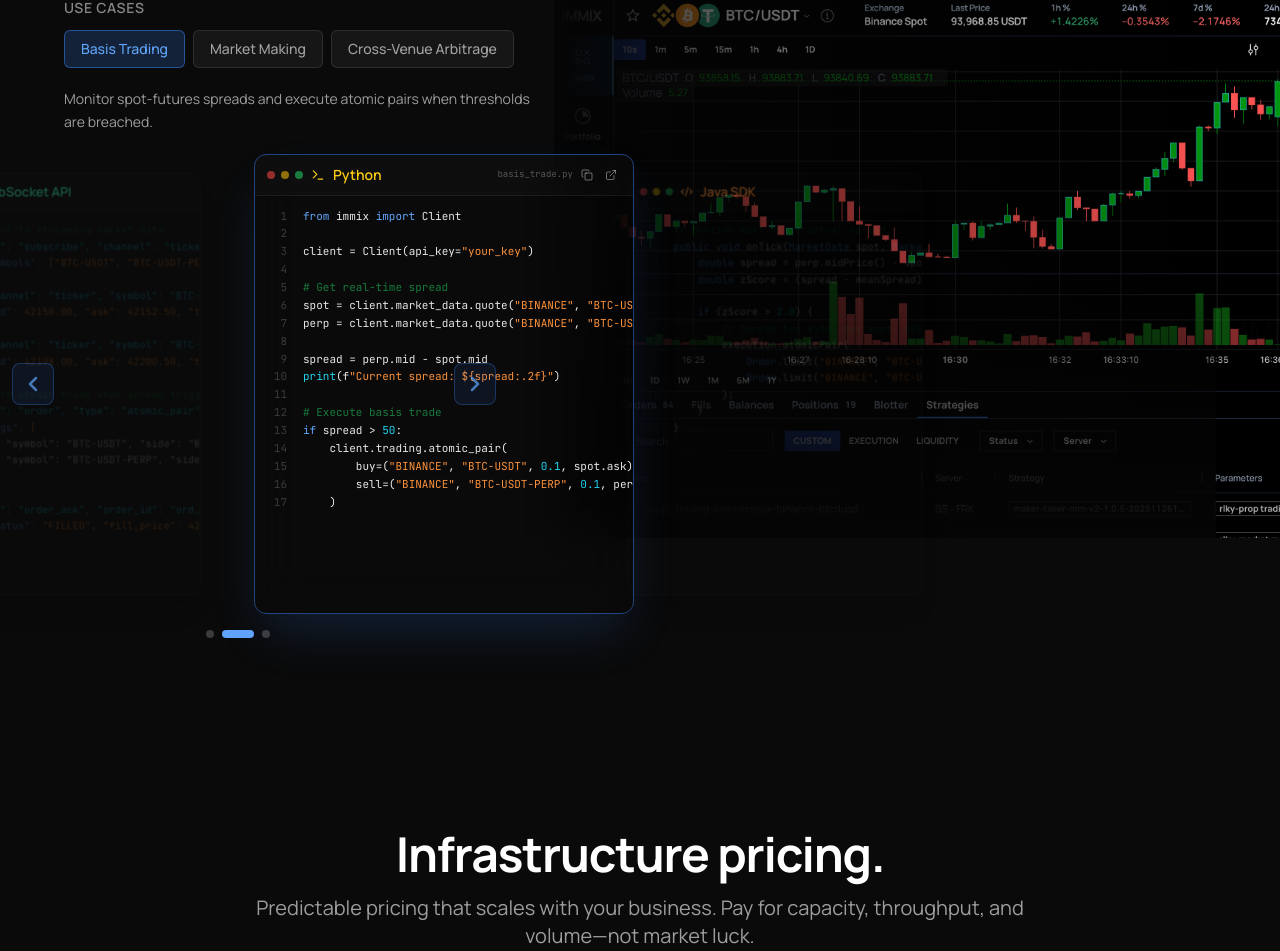
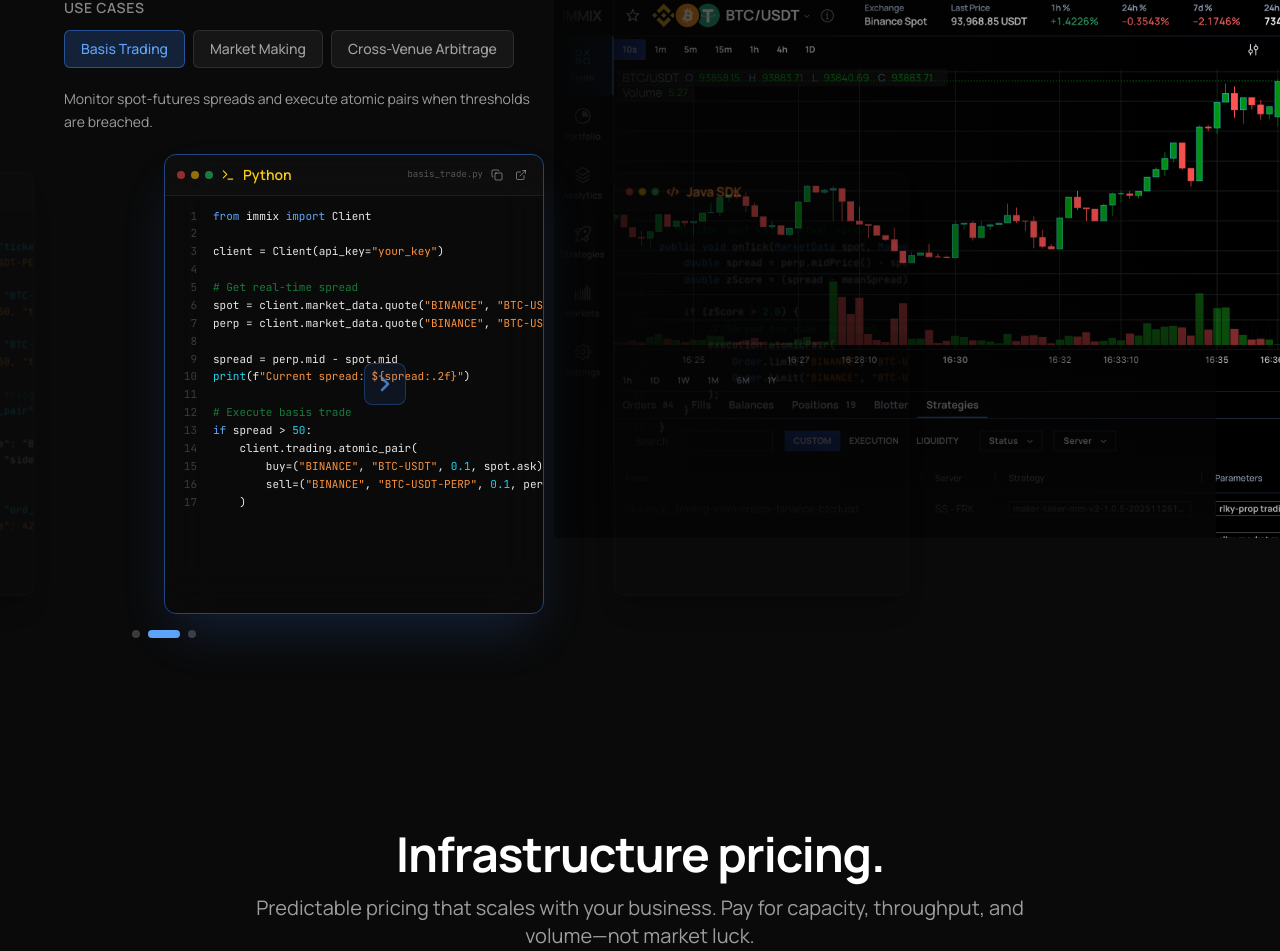
Before and after one commit to coinstrats/immix-website-v2, a React (Vite) app: page / in a window 1280 px wide. Shown: the part 2965-3916 px from the top of the page. Built offline with nearby package versions, Linux system fonts and the light colour scheme.

Commit message:
Updated IntegrationDeck.tsx

```diff
--- a/src/components/ui/IntegrationDeck.tsx
+++ b/src/components/ui/IntegrationDeck.tsx
@@ -240,7 +240,7 @@ interface CardProps {
 const CARD_WIDTH = 320;
 const CENTER_CARD_WIDTH = 380;
 const CARD_HEIGHT = 460;
-const SIDE_OVERLAP_PERCENT = 0.95;
+const SIDE_OVERLAP_PERCENT = 1.15;
 
 const DeckCard = ({
   example,
@@ -475,19 +475,19 @@ export const IntegrationDeck = ({ examples, defaultActive }: IntegrationDeckProp
     return () => window.removeEventListener('keydown', handleKeyDown);
   }, [handleKeyDown]);
 
-  const visibleSideWidth = CARD_WIDTH * (1 - SIDE_OVERLAP_PERCENT);
-  const deckWidth = CENTER_CARD_WIDTH + (visibleSideWidth * 2);
-  const centerCardLeftOffset = (CENTER_CARD_WIDTH - deckWidth) / 2;
+  const sideCardOffset = CENTER_CARD_WIDTH * SIDE_OVERLAP_PERCENT;
+  const deckWidth = CENTER_CARD_WIDTH;
+  const leftShift = -90;
 
   return (
     <div
       className="relative"
       onTouchStart={handleTouchStart}
       onTouchEnd={handleTouchEnd}
-      style={{ marginLeft: centerCardLeftOffset }}
+      style={{ marginLeft: leftShift }}
     >
       <div
-        className="relative"
+        className="relative overflow-visible"
         style={{ height: CARD_HEIGHT, width: deckWidth }}
       >
         <ArrowButton
```
